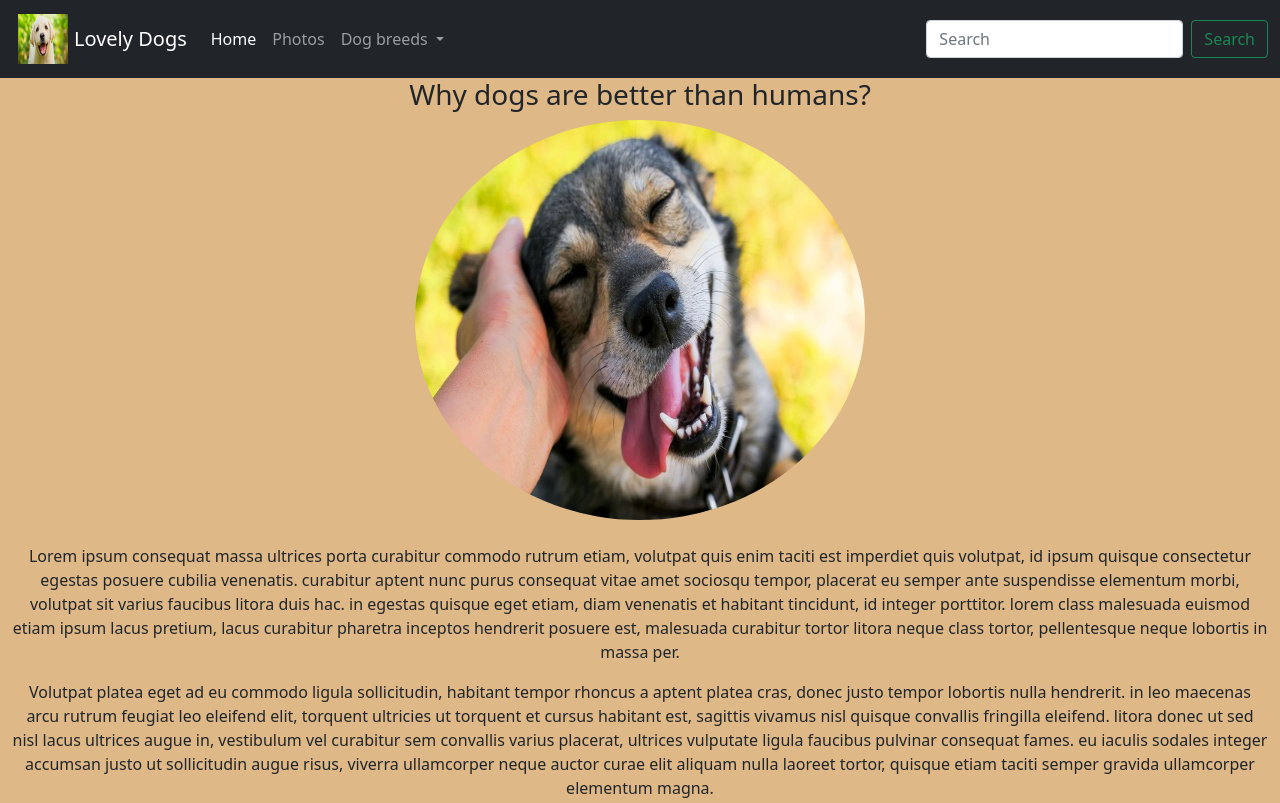
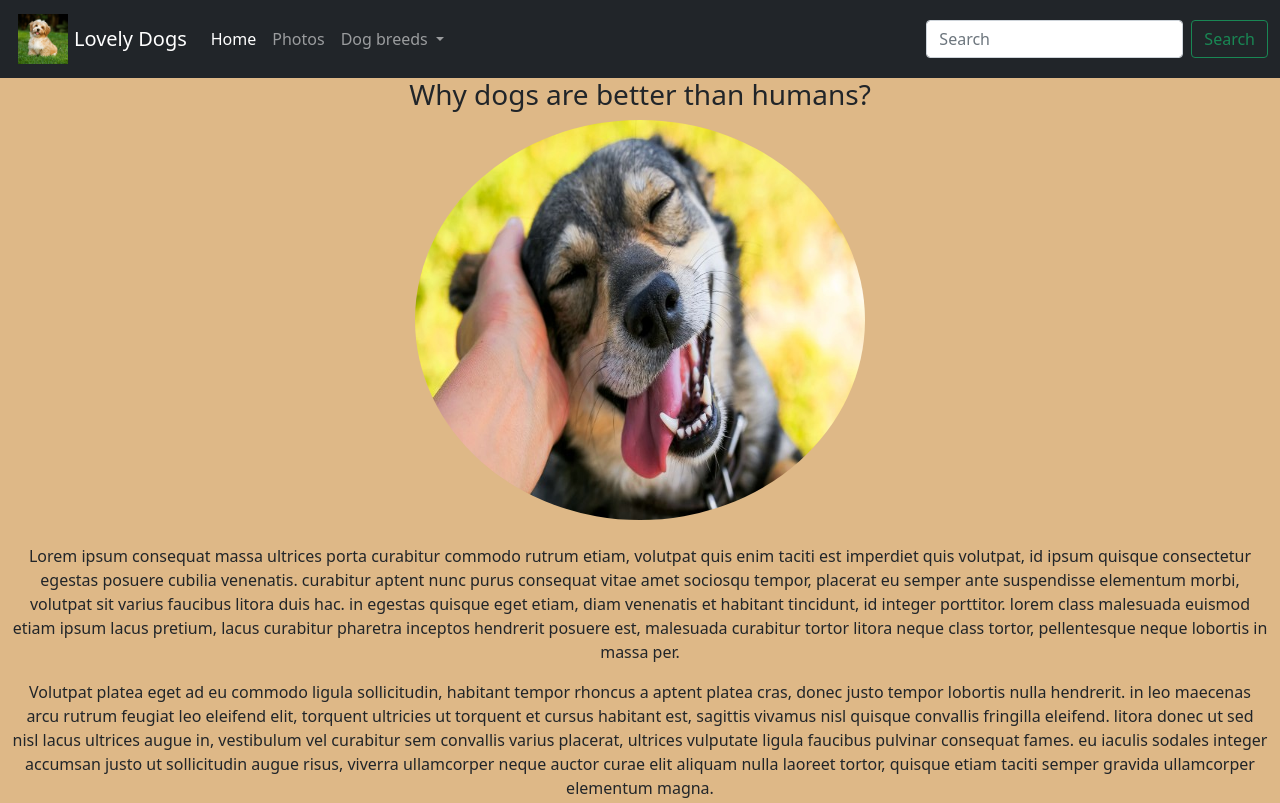
Before and after one commit to Luccambc/Site-Bootstrap, a plain HTML site: page index.html in a window 1280 px wide. Shown: the top 803 px of the page. Drawn offline with Linux system fonts and the light colour scheme.

Commit message:
leves alterações

```diff
--- a/index.html
+++ b/index.html
@@ -10,7 +10,7 @@
     <body>
         <nav class="navbar navbar-expand-lg navbar-dark bg-dark">
             <div class="container-fluid">
-              <img id="logo" src="Cachorrito.png">
+              <img id="logo" src="babydoggo.png">
               <a class="navbar-brand" href="#"> Lovely Dogs</a>
               <button class="navbar-toggler" type="button" data-bs-toggle="collapse" data-bs-target="#navbarScroll" aria-controls="navbarScroll" aria-expanded="false" aria-label="Toggle navigation">
                 <span class="navbar-toggler-icon"></span>
```
Also changed, not shown: babydoggo.png (added).
